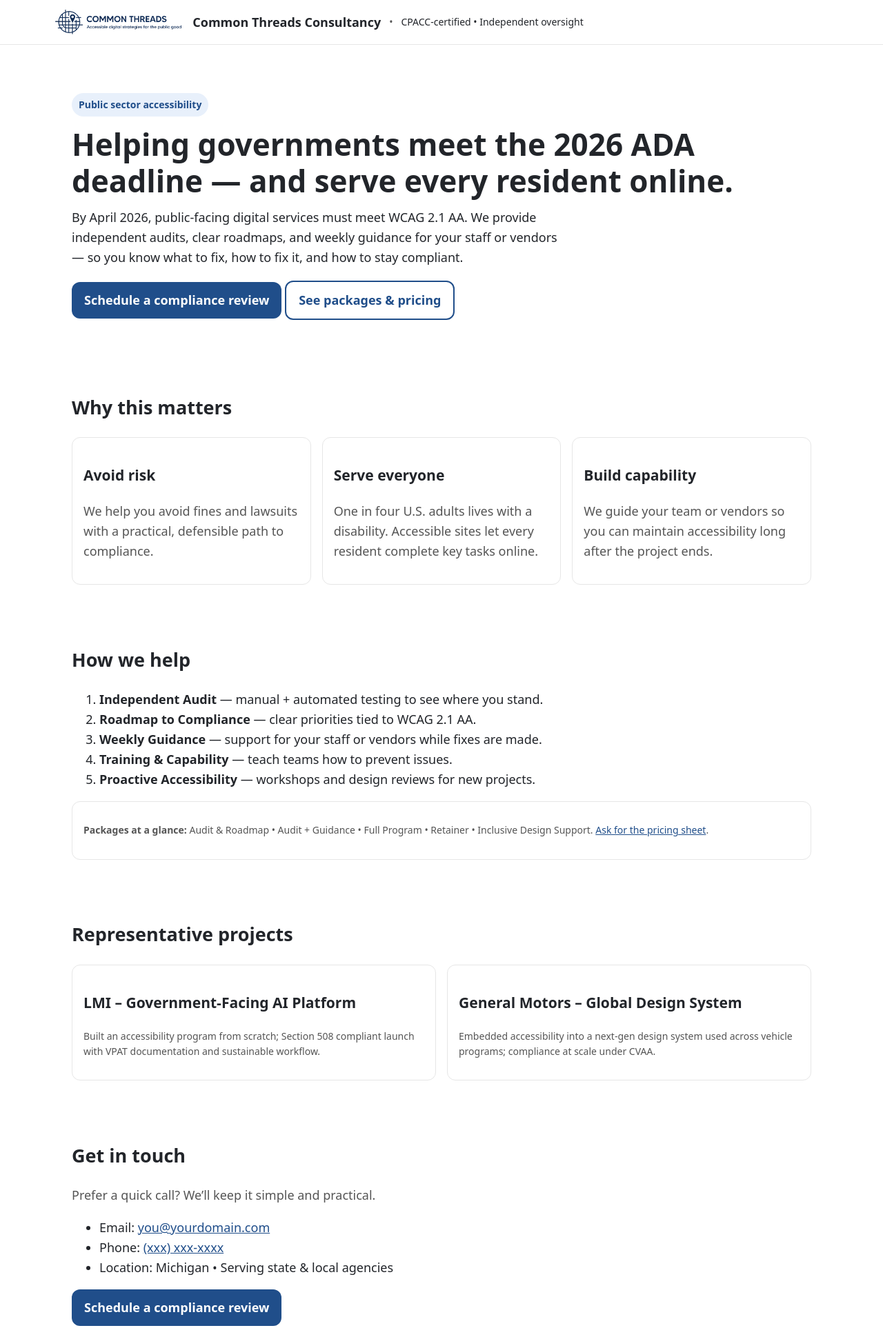
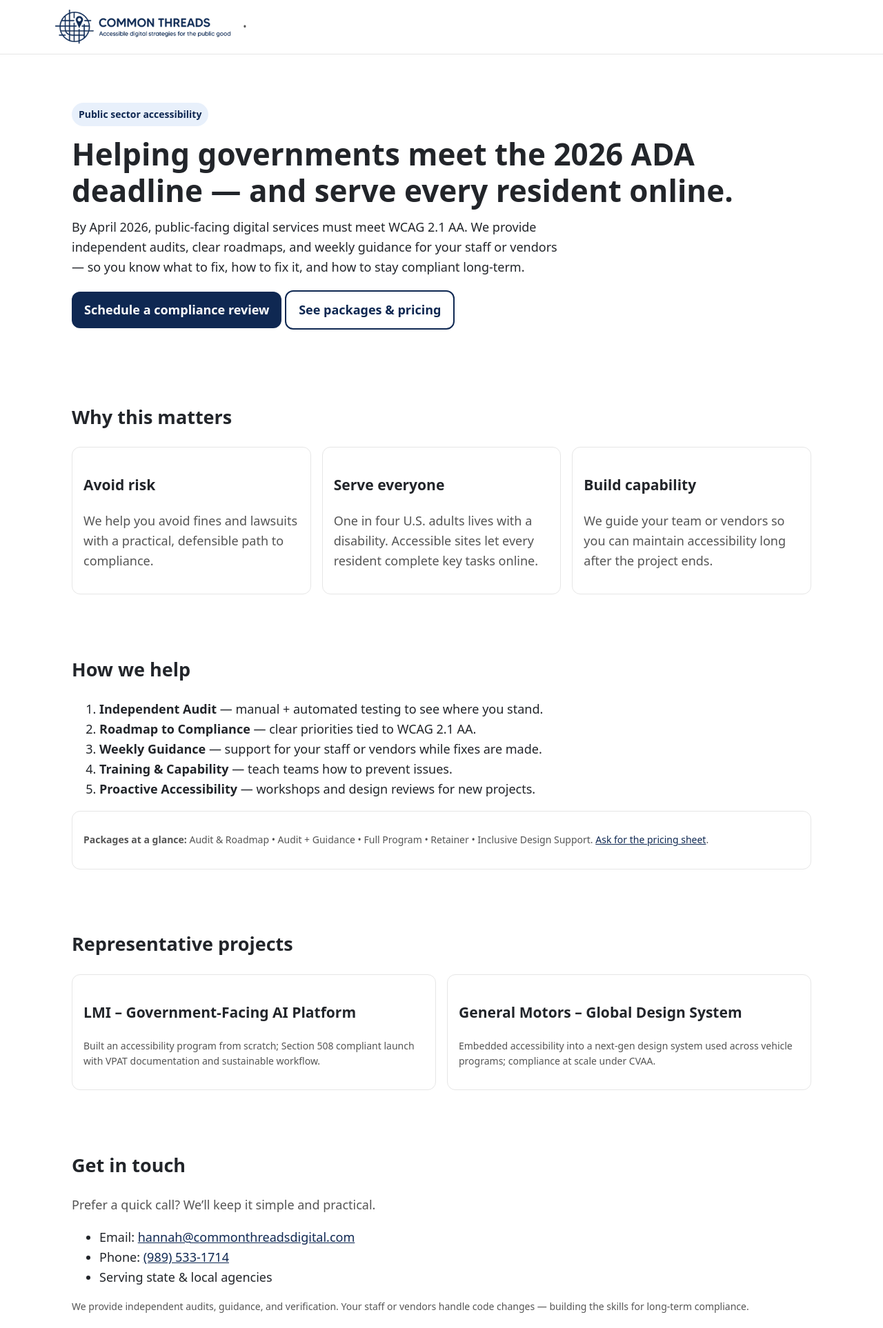
Before and after one commit to zizabiz08/CommonThreads, a plain HTML site: page index.html in a window 1280 px wide. Shown: the top 1926 px of the page at 69% size. Drawn offline with Linux system fonts and the light colour scheme.

Commit message:
updates to main

```diff
--- a/index.html
+++ b/index.html
@@ -4,17 +4,17 @@
   <meta charset="utf-8" />
   <meta name="viewport" content="width=device-width, initial-scale=1" />
   <title>Common Threads Consultancy – ADA Title II Digital Accessibility</title>
-  <meta name="description" content="Independent accessibility audits, clear roadmaps, and hands‑on guidance for public agencies. Build and sustain ADA Title II / WCAG 2.1 AA compliance." />
+  <meta name="description" content="Independent accessibility audits, clear roadmaps, and hands‑on guidance for public agencies." />
   <!-- Open Graph -->
   <meta property="og:title" content="Common Threads Consultancy" />
   <meta property="og:description" content="We help public agencies make digital services accessible and compliant." />
   <meta property="og:type" content="website" />
-  <meta property="og:url" content="https://example.com" />
+  <meta property="og:url" content="https://commonthreadsdigital.com" />
   <meta property="og:image" content="/og-image.png" />
   <style>
     :root {
       --ink: #22252A;
-      --blue: #204E8A;
+      --blue: #0F2852;
       --blue-50: #E8F0FB;
       --bg: #ffffff;
       --success: #0F7B53;
@@ -35,7 +35,7 @@
     .btn-secondary:focus, .btn-secondary:hover { background: var(--blue-50); }
     header { border-bottom: 1px solid #e6e6e6; }
     .brand { display:flex; align-items:center; gap:12px; padding: 14px 0; }
-    .brand img { height: 36px; width: auto; }
+    .brand img { height: 50px; width: auto; }
     .skip-link { position:absolute; left:-999px; top:auto; width:1px; height:1px; overflow:hidden; }
     .skip-link:focus { left:16px; top:16px; width:auto; height:auto; padding:8px 12px; background:#000; color:#fff; border-radius:6px; z-index: 1000; }
     .hero { padding: 56px 0 32px; }
@@ -54,11 +54,8 @@
   <a href="#main" class="skip-link">Skip to main content</a>
   <header role="banner">
     <div class="container brand">
-      <!-- Replace src with your hosted logo path -->
-      <img src="CTlogo_h2.png" alt="Common Threads Consultancy" />
-      <strong>Common Threads Consultancy</strong>
+      <img src="CTlogo_h2.png" alt="Common Threads Consultancy Logo" />
       <span class="muted small" aria-hidden="true">•</span>
-      <span class="small">CPACC‑certified • Independent oversight</span>
     </div>
   </header>
 
@@ -66,7 +63,7 @@
     <section class="hero" aria-labelledby="hero-h1">
       <p class="pill">Public sector accessibility</p>
       <h1 id="hero-h1">Helping governments meet the 2026 ADA deadline — and serve every resident online.</h1>
-      <p class="sub">By April 2026, public-facing digital services must meet WCAG 2.1 AA. We provide independent audits, clear roadmaps, and weekly guidance for your staff or vendors — so you know what to fix, how to fix it, and how to stay compliant.</p>
+      <p class="sub">By April 2026, public-facing digital services must meet WCAG 2.1 AA. We provide independent audits, clear roadmaps, and weekly guidance for your staff or vendors — so you know what to fix, how to fix it, and how to stay compliant long-term.</p>
       <p>
         <a class="btn btn-primary" href="#contact">Schedule a compliance review</a>
         <a class="btn btn-secondary" href="#services">See packages & pricing</a>
@@ -123,13 +120,10 @@
       <h2 id="contact-h2">Get in touch</h2>
       <p class="muted">Prefer a quick call? We’ll keep it simple and practical.</p>
       <ul>
-        <li>Email: <a href="mailto:you@yourdomain.com">you@yourdomain.com</a></li>
-        <li>Phone: <a href="tel:+1xxxxxxxxxx">(xxx) xxx‑xxxx</a></li>
-        <li>Location: Michigan • Serving state & local agencies</li>
+        <li>Email: <a href="mailto:hannah@commonthreadsdigital.com">hannah@commonthreadsdigital.com</a></li>
+        <li>Phone: <a href="tel:+19895331714">(989) 533‑1714</a></li>
+        <li>Serving state & local agencies</li>
       </ul>
-      <p>
-        <a class="btn btn-primary" href="mailto:you@yourdomain.com?subject=Compliance%20Review%20Request">Schedule a compliance review</a>
-      </p>
       <p class="small muted">We provide independent audits, guidance, and verification. Your staff or vendors handle code changes — building the skills for long‑term compliance.</p>
     </section>
   </main>
```
